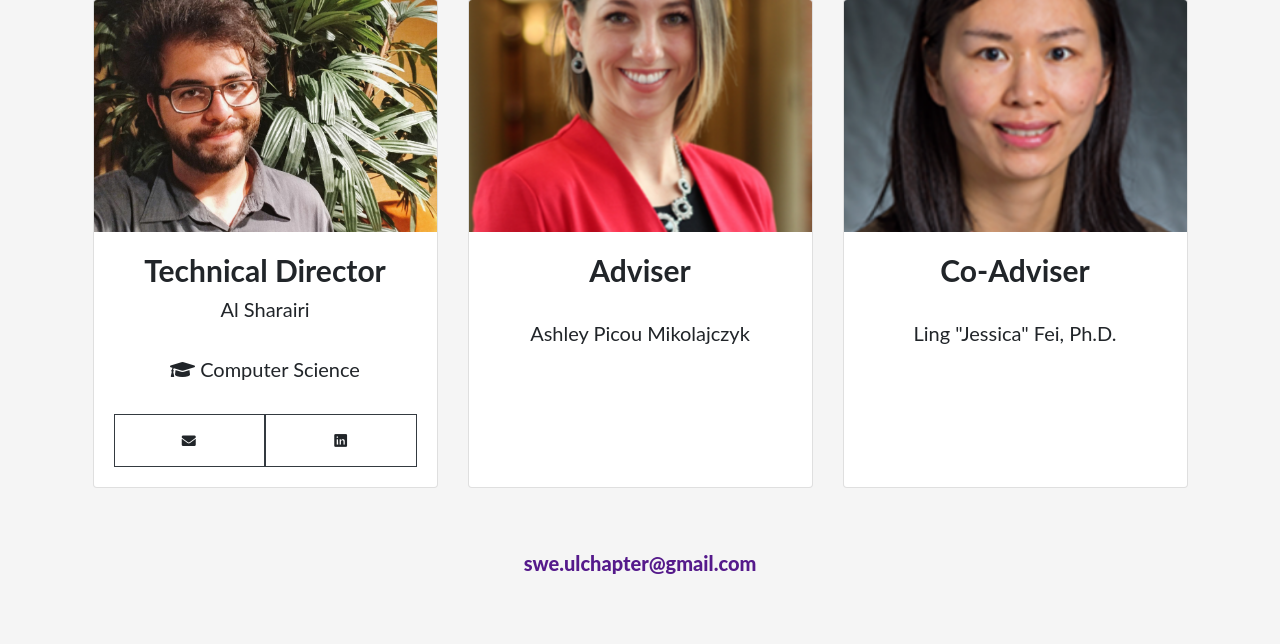
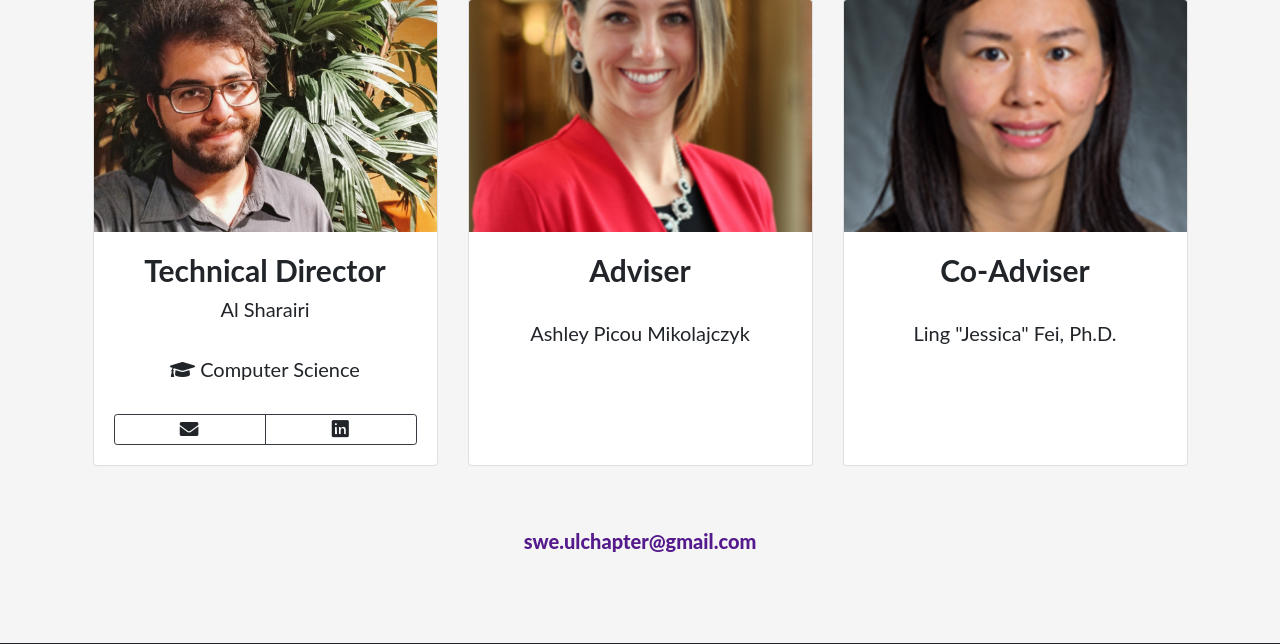
Before and after one commit to alshar/SWE-ULL-Website, a Django app: template swesite/about/templates/about/about.html in a window 1280 px wide. Shown: the part 2015-2659 px from the top of the page. Run offline with Django 3.2, Linux system fonts and the light colour scheme; the template is opened without the code that fills it, so the values that code supplies are empty; some libraries are stand-ins or nearby versions.

Commit message:
resized officer link buttons

```diff
--- a/swesite/about/templates/about/about.html
+++ b/swesite/about/templates/about/about.html
@@ -132,12 +132,12 @@
                                 <i class="fab fa-linkedin officerButton"></i>
                             </a>
                                -->
-                            <div class="button-group d-flex" role="group">
+                            <div class="btn-group btn-group-sm d-flex" role="group">
                                 <a class="btn btn-outline-dark w-100" href="mailto:asharairi@gmail.com">
-                                    <i class="fa fa-envelope officerButton"></i>
+                                    <i class="fa fa-envelope fa-lg rounded-left officerButton"></i>
                                 </a>
                                 <a class="btn btn-outline-dark w-100" href="https://www.linkedin.com/in/al-sharairi/" target="_blank">
-                                    <i class="fab fa-linkedin officerButton"></i>
+                                    <i class="fab fa-linkedin fa-lg rounded-right officerButton"></i>
                                 </a>
                             </div>
 
```
